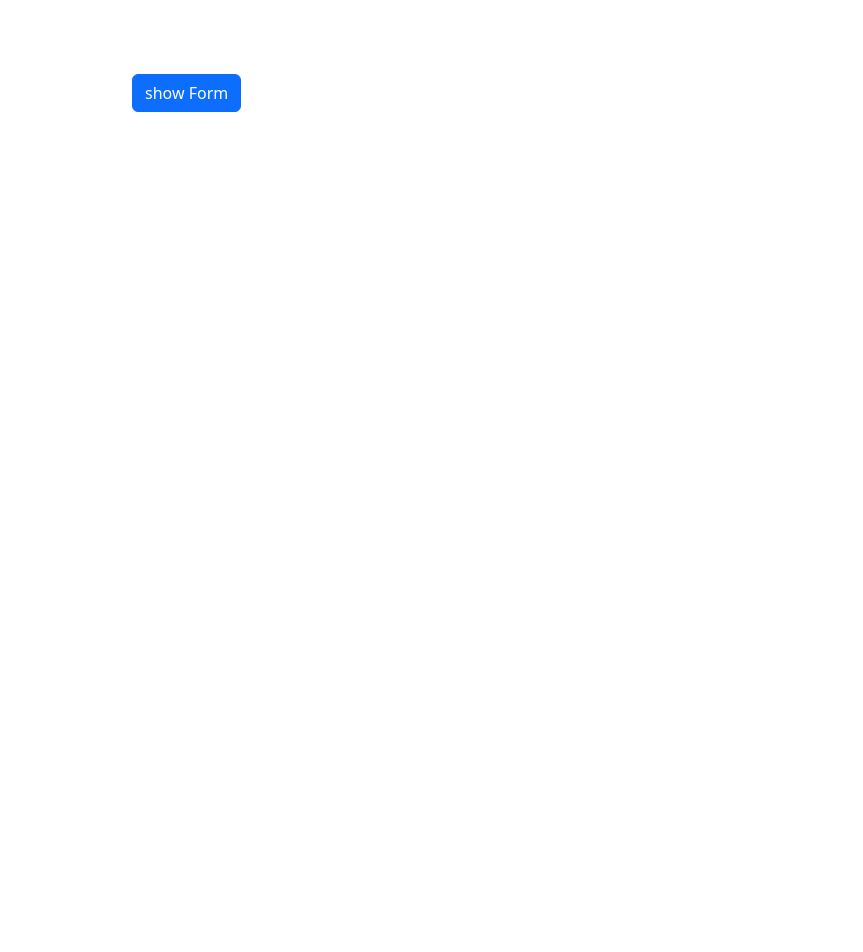
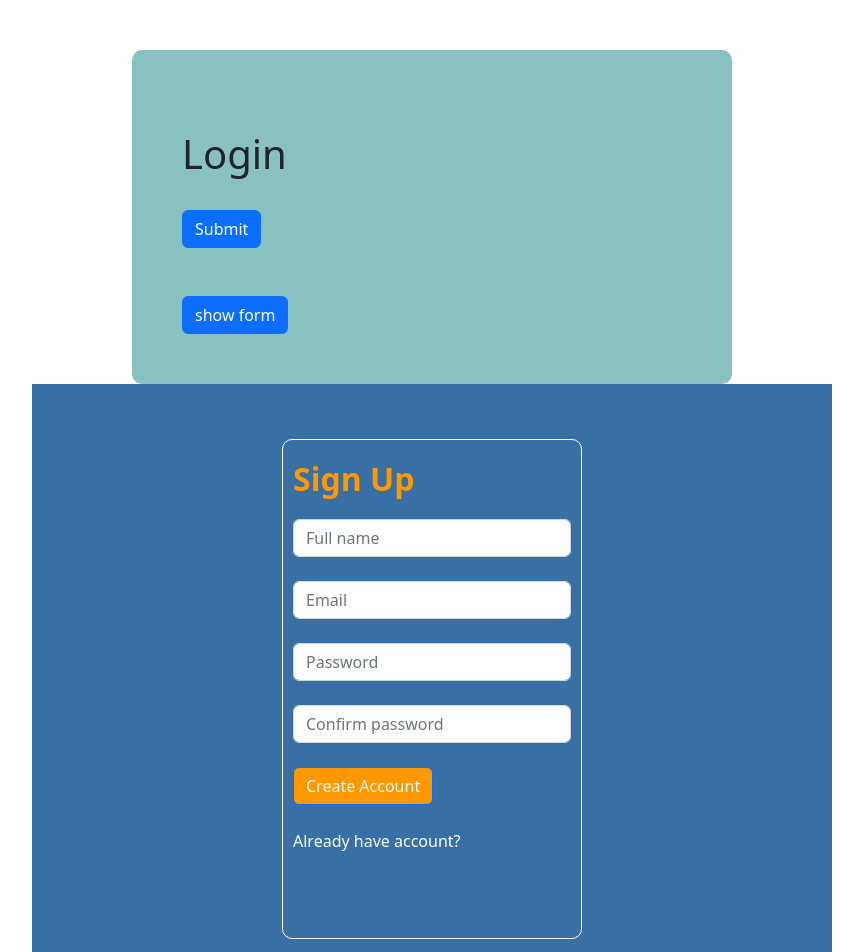
Before and after one commit to patsicko/multiple-inputs-react, a React (Create React App) app: page / in a window 1280 px wide. Shown: the top 952 px of the page, without its empty margins (208-1071 px from the left). Before the commit the page ends 800 px from the top, so only its background shows below. Built offline with nearby package versions, Linux system fonts and the light colour scheme.

Commit message:
form validation

```diff
--- a/src/App.js
+++ b/src/App.js
@@ -2,12 +2,16 @@
 import './App.css';
 import React from 'react';
 import Form2 from "./components/form";
+import SignUp from './components/signUp';
 
 function App() {
   return (
     <>
+
+
+
     <Form2/>
-
+    <SignUp/>
     </>
   );
 }
--- a/src/components/form.jsx
+++ b/src/components/form.jsx
@@ -1,70 +1,207 @@
+
+// import {Form} from "react-bootstrap";
+// import {Button} from "react-bootstrap";
+// import React,{useState} from 'react';
+// import InputData from "./inputData";
+// import styles from "./form.module.css";
+
+
+// const Form2 = () => {
+
+// const[input,setInput]=useState([]);
+// const[showForm,setShowForm]=useState(false);
+
+
+// const handleInput=(event,index)=>{
+//   const data=[...input];
+//   data[index].value=event.target.value;
+//   setInput(data);
+// }
+
+
+// const addNew=(label,name,type)=>{
+
+// const newField={
+
+//   label:label,
+//   name:name,
+//   type:type,
+//   value:'',
+//   placeholder:''
+
+// }
+
+
+
+// setInput(input.concat(newField));
+// setShowForm(false);
+
+// }
+
+
+//   return (
+//     <>
+//     <div className={styles.fields}>
+//     <Form className={styles.form}>
+
+//       {input.map((item,index)=>(
+
+
+//        <div key={index}>
+
+//         <form-group><label htmlFor=""> {item.label} </label><input className="form-control" type={item.type}   onChange={(event)=>handleInput(event,index)} name={item.name} value={item.value} /></form-group>
+
+//         </div>
+
+
+//       ))}
+
+//     </Form>
+
+//     { showForm && <InputData  handleAdd={addNew}/>} <br />
+
+//     { !showForm  &&   < Button onClick={()=>setShowForm(true)} > show Form</Button>}
+//     </div>
+
+//     </>
+//   )
+// }
+
+// export default Form2
+
+
+
+
+
+
+
+// import {Form} from "react-bootstrap";
+// import {Button} from "react-bootstrap";
+// import React,{useState} from 'react';
+// import InputValues from "./inputData";
+// import styles from "./form.module.css";
+
+// const Form2=()=>{
+// const[input,setInput]=useState([]);
+
+
+
+//   const handleData=(e,index)=>{
+//     const data=[...input];
+//     data[index]["value"]=e.target.value
+
+//     setInput(data);
+//   }
+
+//   const addForm=(label,type,name)=>{
+
+//     const newForm={
+//       label:label,
+//       type:type,
+//       name:name
+//     }
+//     console.log(newForm)
+//    setInput(input.concat(newForm))
+
+//   }
+
+
+//   return(
+//     <>
+//     <div className={styles.form}>
+
+//     <Form>
+//     <h2>Login</h2>
+//        {input.map((item,index)=>(
+
+
+//               <React.Fragment>
+
+//                 <form-group>  <label htmlFor="">{item.label}</label><Form.Control
+//                 type={item.type} value={item.value} name={item.name} onChange={(e)=>{handleData(e,index)}} id="" /></form-group> <br /> <br />
+
+//                 <br /><br />
+
+//               </React.Fragment>
+
+//        ))
+
+//        }
+//         <Button>submit</Button>
+//        {<InputValues  handleValues={addForm} />}
+
+//     </Form>
+
+//     </div>
+
+//     </>
+//   )
+// }
+
+// export default Form2
+
+
 
 import {Form} from "react-bootstrap";
 import {Button} from "react-bootstrap";
 import React,{useState} from 'react';
-import InputData from "./inputData";
+import InputValues from "./inputData";
 import styles from "./form.module.css";
 
+const Form2=()=>{
 
-const Form2 = () => {
+  const[input,setInput]=useState([]);
+  const[showForm,setShowForm]=useState(false)
 
-const[input,setInput]=useState([]);
-const[showForm,setShowForm]=useState(false);
+const handleInput=(e,index)=>{
+
+const data=[...input];
+data[index]["value"]=e.target.value;
+setInput(data);
 
 
-const handleInput=(event,index)=>{
-  const data=[...input];
-  data[index].value=event.target.value;
-  setInput(data);
+
+}
+
+const addInput=(label,type,name)=>{
+
+const newInput={
+  label:label,
+  type:type,
+  name:name
+}
+console.log(newInput)
+setInput(input.concat(newInput));
+setShowForm(false)
+}
+
+const form=()=>{
+  setShowForm(true)
+}
+return(<>
+
+<div className={styles.form}>
+<h1>Login</h1>
+<Form>
+    {input.map((item,index)=>(
+      <div key={item.name} className={styles.input}>
+      <form-group><label htmlFor="">{item.label}</label><Form.Control value={item.value} onChange={(e)=>{handleInput(e,index)}} type={item.type} name={item.name} id=""></Form.Control></form-group>
+      </div>
+    ))} <br />
+  <Button>Submit</Button>
+
+
+
+</Form>
+<br />
+
+{showForm  &&  <InputValues addData={addInput}/>}
+<br />
+<Button onClick={()=>form()}>show form</Button>
+</div>
+
+</>)
 }
 
 
-const addNew=(label,name,type)=>{
-
-const newField={
-
-  label:label,
-  name:name,
-  type:type,
-  value:'',
-  placeholder:''
-
-}
-
-
-
-setInput(input.concat(newField));
-setShowForm(false);
-
-}
-
-
-  return (
-    <>
-    <div className={styles.fields}>
-    <Form className={styles.form}>
-
-      {input.map((item,index)=>(
-
-
-       <div key={index}>
-
-        <form-group><label htmlFor=""> {item.label} </label><input className="form-control" type={item.type}   onChange={(event)=>handleInput(event,index)} name={item.name} value={item.value} /></form-group>
-
-        </div>
-
-
-      ))}
-
-    </Form>
-
-    { showForm && <InputData  handleAdd={addNew}/>} <br />
-
-    { !showForm  &&   < Button onClick={()=>setShowForm(true)} > show Form</Button>}
-    </div>
-
-    </>
-  )
-}
-
 export default Form2
--- a/src/components/form.module.css
+++ b/src/components/form.module.css
@@ -2,9 +2,51 @@
     margin:auto;
     width: 600px;
     margin-top: 50px;
+    background-color: rgb(137, 193, 193);
+    padding-top: 80px;
+    padding-left: 50px;
+    padding-right: 80px;
+    padding-bottom: 50px;
+    border-radius: 10px;
 }
-.fields{
+/* .fields{
     margin:auto;
     width: 600px;
     margin-top: 50px;
+} */
+
+.SignUp{
+    margin:auto;
+    width: 300px;
+    height: 500px;
+    margin-top: 50px;
+    background-color: #386fa5;
+    padding-top: 15px;
+    padding-left: 10px;
+    padding-right: 10px;
+    padding-bottom: 15px;
+    border-radius: 10px;
+    border:1px solid #ffffff;
 }
+.sign{
+    margin:auto;
+    padding-top: 5px;
+    padding-bottom: 30px;
+    width: 800px;
+    background-color: #386fa5;
+}
+.button{
+    background-color: #ff9801 !important;
+}
+span{
+    color: #ffffff;
+}
+p{
+    font-size: 2rem;
+    color:#ff9801 ;
+    font-weight: 900;
+}
+
+.error{
+    color: red;
+}
--- a/src/components/inputData.jsx
+++ b/src/components/inputData.jsx
@@ -1,73 +1,191 @@
+// import React,{useState} from 'react';
+// import {Form} from 'react-bootstrap';
+// import { Button } from 'react-bootstrap';
+// import * as yup from "yup";
+
+
+
+
+
+// const InputData = (props) => {
+
+// const[label,setLabel]=useState('');
+// const[name,setName]=useState('');
+// const[type,setType]=useState('');
+// const[error,setError]=useState('');
+
+// const schema=yup.object().shape({
+// label:yup.string().required().label("label"),
+// name:yup.string().required().label("name"),
+// type:yup.string().required().label("type")
+
+// })
+
+// const valid=()=>{
+
+// schema.validate({
+//   label:label,
+//   name:name,
+//   type:type
+// },{
+// abortEarly:false
+
+// }).then((valid)=>{props.handleAdd(label,name,type)}).catch((err)=>{
+//   err.inner.map(item=>{
+
+
+
+//     setError(error.concat({
+//       [item.path]:item.message
+
+//     }));
+//   })
+
+
+//   console.log(err.inner[0].path);
+//   console.log(Object.keys(err))
+
+// });
+
+// }
+
+//   return (
+
+//     <>
+//     <Form >
+//         <form-group> <label>Label</label><Form.Control className="form-control"  onChange={(e)=>setLabel(e.target.value)} type="text" name="label" id="" />{error}</form-group> <br /><br />
+//         <form-group><label>Name</label><Form.Control className="form-control" onChange={(e)=>setName(e.target.value)} type="text" name="name" id="" />{error}</form-group><br /><br />
+//         <form-group><label>Type</label><Form.Control className="form-control" onChange={(e)=>setType(e.target.value)} type="text" name="type" id="" />{error}</form-group><br /><br />
+
+//         < Button type="button" onClick={()=>valid()}>Add Form.Control</ Button>
+
+//     </Form>
+
+//     </>
+//   )
+// }
+
+// export default InputData
+
+
+/*
+
 import React,{useState} from 'react';
 import {Form} from 'react-bootstrap';
 import { Button } from 'react-bootstrap';
+import * as yup from "yup";
+
+const InputValues=(props)=>{
+ const[value,setValue]=useState({
+  label:"",
+  type:'',
+  name:"",
+
+
+ });
+
+ const handleValue=(e)=>{
+
+  setValue({...value,[e.target.name]:e.target.value})
+
+ }
+
+
+ return(<>
+
+ <Form>
+
+  <form-group><label htmlFor="">label</label><Form.Control value={value.label} onChange={handleValue} type="text" name="label" id="" /></form-group>
+  <form-group><label htmlFor="">type</label><Form.Control value={value.type} onChange={handleValue} type="text" name="type" id="" /></form-group>
+  <form-group><label htmlFor="">name</label><Form.Control value={value.names} onChange={handleValue} type="text" name="name" id="" /></form-group>
+ <br />
+  <Button onClick={(e)=>{props.handleValues(value.label,value.type,value.name)}}>add Form.Control</Button>
+ </Form>
+
+ </>)
+}
+
+export default InputValues */
+
+
+
+import React from "react";
+import react,{useState} from "react";
+import { Button, NavItem } from "react-bootstrap";
+import { Form } from "react-bootstrap";
 import * as yup from "yup";
 
 
 
 
 
-const InputData = (props) => {
-const[label,setLabel]=useState('');
-const[name,setName]=useState('');
-const[type,setType]=useState('');
-const[error,setError]=useState('');
 
-const schema=yup.object().shape({
-label:yup.string().required().label("label"),
-name:yup.string().required().label("name"),
-type:yup.string().required().label("type")
+const InputValues=(props)=>{
+
+const[data,setData]=useState({
+    label:'',
+    type:'',
+    name:''
+})
+
+const[error,setError]=useState("");
+
+const validateSChema=yup.object().shape({
+    label:yup.string().required(),
+    type:yup.string().required(),
+    name:yup.string().required()
 
 })
 
-const valid=()=>{
-
-schema.validate({
-  label:label,
-  name:name,
-  type:type
-},{
-abortEarly:false
-
-}).then((valid)=>{props.handleAdd(label,name,type)}).catch((err)=>{
-  err.inner.map(item=>{
 
 
-
-    setError(error.concat({
-      [item.path]:item.message
-
-    }));
-  })
+const validateForm=()=>{
 
 
+    validateSChema.validate(data,{abortEarly:false}).then((valid)=>{
+         console.log(valid);
+         {props.addData(data.label,data.type,data.name)}
+    }).catch(error=>{
+        console.log(
+            Object.keys(error)
 
-  console.log(err.inner[0].path);
-  console.log(Object.keys(err))
+        )
 
 
+        error.inner.map(item=>{
+            console.log(item.message)
 
-});
+            setError({
+                ...error,
+                [item.path]:item.message
+            })
+
+        })
+    })
+
+
+}
 
 
 
 
+const handleData=(e)=>{
+    setData({...data,[e.target.name]:e.target.value})
 }
 
-  return (
+return(<React.Fragment>
 
-    <>
-    <Form >
-        <form-group> <label>Label</label><input className="form-control"  onChange={(e)=>setLabel(e.target.value)} type="text" name="label" id="" />{error}</form-group> <br /><br />
-        <form-group><label>Name</label><input className="form-control" onChange={(e)=>setName(e.target.value)} type="text" name="name" id="" />{error}</form-group><br /><br />
-        <form-group><label>Type</label><input className="form-control" onChange={(e)=>setType(e.target.value)} type="text" name="type" id="" />{error}</form-group><br /><br />
+<Form>
 
-        < Button type="button" onClick={()=>valid()}>Add input</ Button>
+    <Form.Group><label htmlFor="">label</label><Form.Control value={data.label} onChange={(e)=>handleData(e)} type="text" name="label" id="" />{error.label}</Form.Group>
+    <Form.Group><label htmlFor="">type</label><Form.Control value={data.type} onChange={(e)=>handleData(e)}type="text" name="type" id="" />{error.type}</Form.Group>
+    <Form.Group><label htmlFor="">name</label><Form.Control value={data.name} onChange={(e)=>handleData(e)}type="text" name="name" id="" />{error.name}</Form.Group>
+ <br />
+<Button onClick={()=>{validateForm()}}>add input</Button>
 
-    </Form>
+</Form>
 
-    </>
-  )
+</React.Fragment>)
 }
 
-export default InputData
+export default InputValues;
--- /dev/null
+++ b/src/components/signUp.jsx
@@ -0,0 +1,78 @@
+import React,{useState} from "react";
+import { Form } from "react-bootstrap";
+import { Button } from "react-bootstrap";
+import styles from "./form.module.css";
+import * as yup from "yup";
+
+
+const SignUp=()=>{
+
+ const[address,setAddress]=useState({
+    name:'',
+    email:'',
+    password:'',
+    confirm:'',
+ })
+
+ const[error,setError]=useState({
+    name:'',
+    email:'',
+    password:'',
+    confirm:''
+ });
+
+ const validateSchema=yup.object().shape({
+    name:yup.string().required(),
+    email:yup.string().required(),
+    password:yup.string().min(4).max(8).required(),
+    confirm:yup.string().oneOf([yup.ref("password")])
+
+ })
+
+ const validateForm=()=>{
+ validateSchema.validate(address,{abortEarly:false}).then((valid)=>{
+    console.log(valid)
+
+    submit();
+
+ }).catch((err)=>{
+
+    let dataError={}
+    err.inner.map(item=>{
+
+      dataError[item.path]=item.message
+
+    })
+    setError(dataError);
+    console.log(dataError);
+ })
+ }
+const submit=(e)=>{
+    e.preventDefault();
+    console.log(address)
+}
+
+ const handleAddress=(e)=>{
+    setAddress({...address,[e.target.name]:e.target.value})
+ }
+    return(<>
+    <div className={styles.sign}>
+    <Form className={styles.SignUp}>
+        {/* {JSON.stringify(error)} */}
+        <p>Sign Up</p>
+        <form-group><Form.Control type="text" value={address.name} onChange={(e)=>{handleAddress(e)}} placeholder="Full name" name="name" id="" /><span className={styles.error}>{error.name}</span></form-group> <br />
+        <form-group><Form.Control type="text" value={address.email} onChange={(e)=>{handleAddress(e)}} placeholder="Email" name="email" id="" /><span className={styles.error}>{error.email}</span ></form-group><br />
+        <form-group><Form.Control type="text" value={address.password} onChange={(e)=>{handleAddress(e)}} placeholder="Password" name="password" id="" /><span className={styles.error}>{error.password}</span></form-group><br />
+        <form-group><Form.Control type="text" value={address.confirm} onChange={(e)=>{handleAddress(e)}} placeholder="Confirm password" name="confirm" id="" /><span className={styles.error}>{error.confirm}</span></form-group><br />
+
+        <Button className={styles.button} onClick={(e)=>{validateForm()}}>Create Account</Button> <br /><br />
+
+       <span > Already have account?</span>
+    </Form>
+    </div>
+
+
+    </>)
+}
+
+export default SignUp
```
